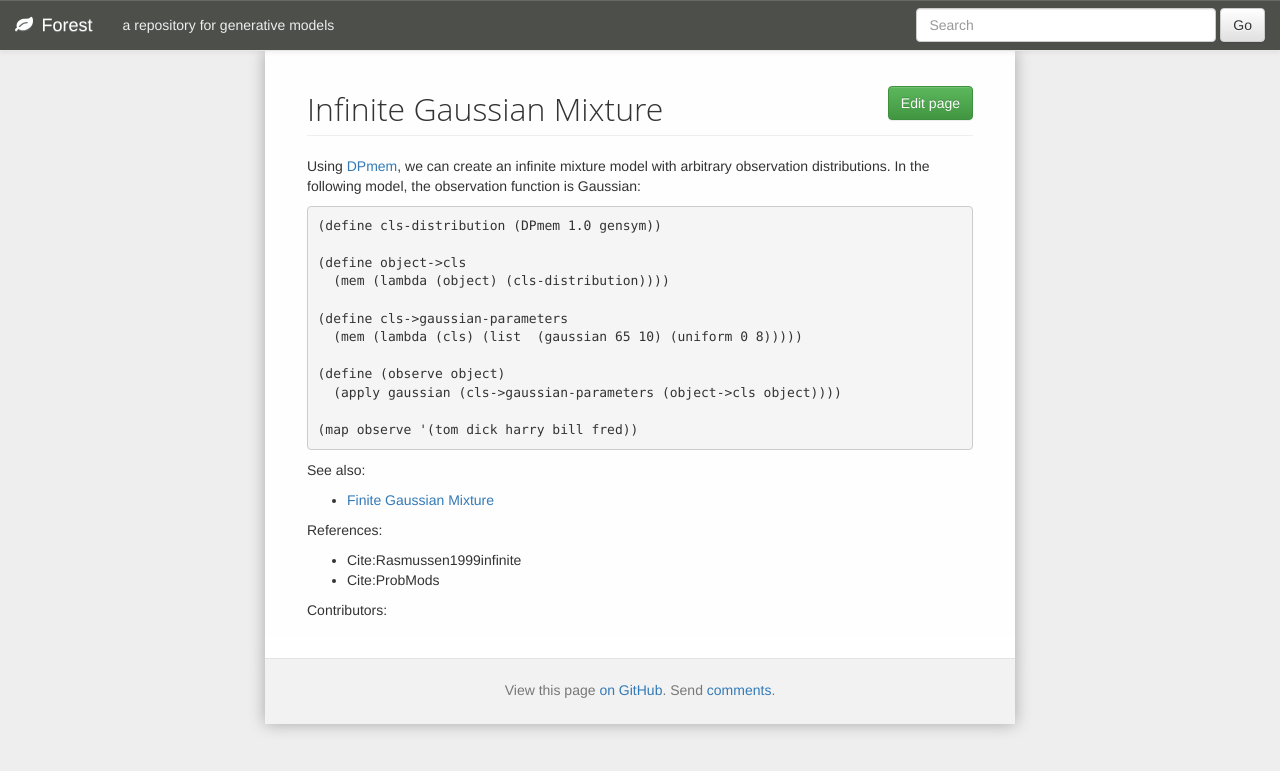
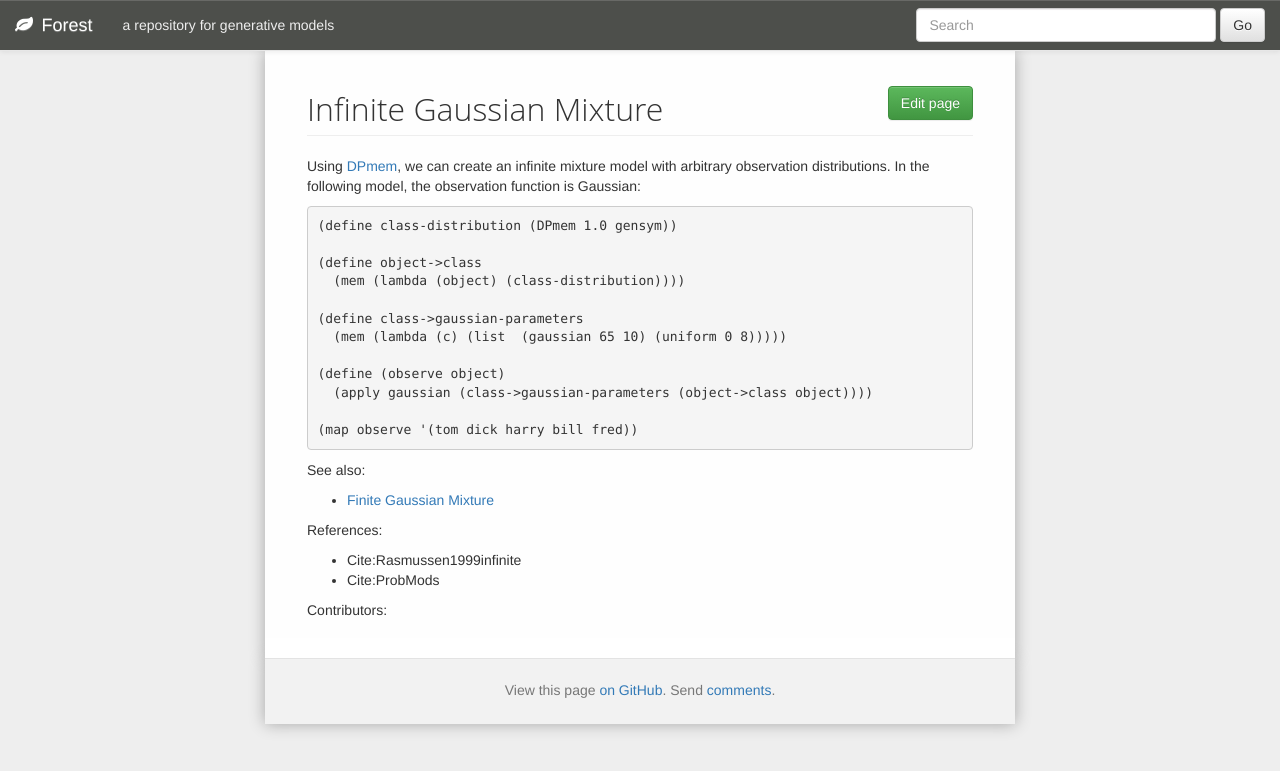
Before and after one commit to forestdb/forestdb.org, a Jekyll site: the page built from models/infinite-gaussian-mixture.md, in a window 1280 px wide. Shown: the top 771 px of the page. Built offline with Jekyll 4.4.1, drawn with Linux system fonts in a browser that asks for light colours; nearby versions of some CDN libraries.

Commit message:
Update infinite-gaussian-mixture.md

```diff
--- a/models/infinite-gaussian-mixture.md
+++ b/models/infinite-gaussian-mixture.md
@@ -8,16 +8,16 @@ model-tags: mem, nonparametrics, mixture, gaussian
 
 Using [DPmem](/models/dpmem.html), we can create an infinite mixture model with arbitrary observation distributions. In the following model, the observation function is Gaussian:
 
-    (define cls-distribution (DPmem 1.0 gensym))
+    (define class-distribution (DPmem 1.0 gensym))
 
-    (define object->cls
-      (mem (lambda (object) (cls-distribution))))
+    (define object->class
+      (mem (lambda (object) (class-distribution))))
 
-    (define cls->gaussian-parameters
-      (mem (lambda (cls) (list  (gaussian 65 10) (uniform 0 8)))))
+    (define class->gaussian-parameters
+      (mem (lambda (c) (list  (gaussian 65 10) (uniform 0 8)))))
 
     (define (observe object)
-      (apply gaussian (cls->gaussian-parameters (object->cls object))))
+      (apply gaussian (class->gaussian-parameters (object->class object))))
 
     (map observe '(tom dick harry bill fred))
 
```
